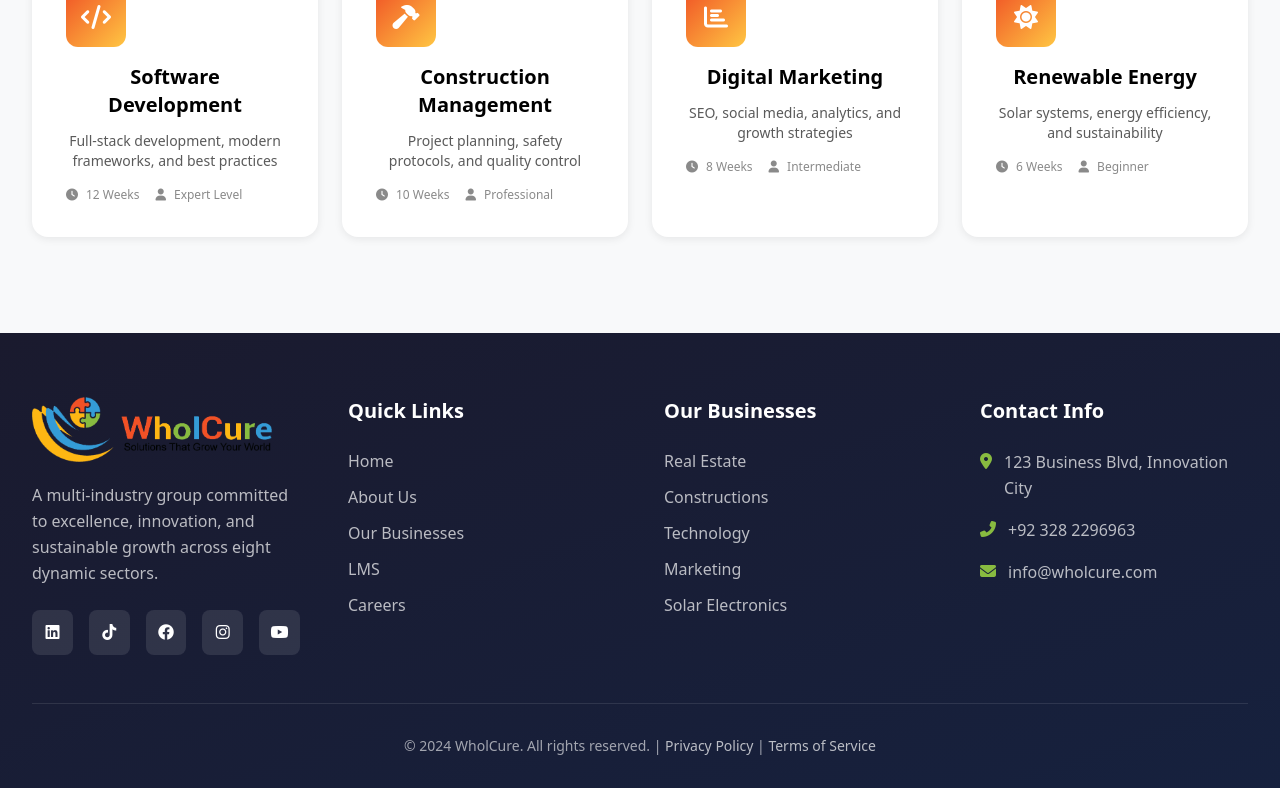
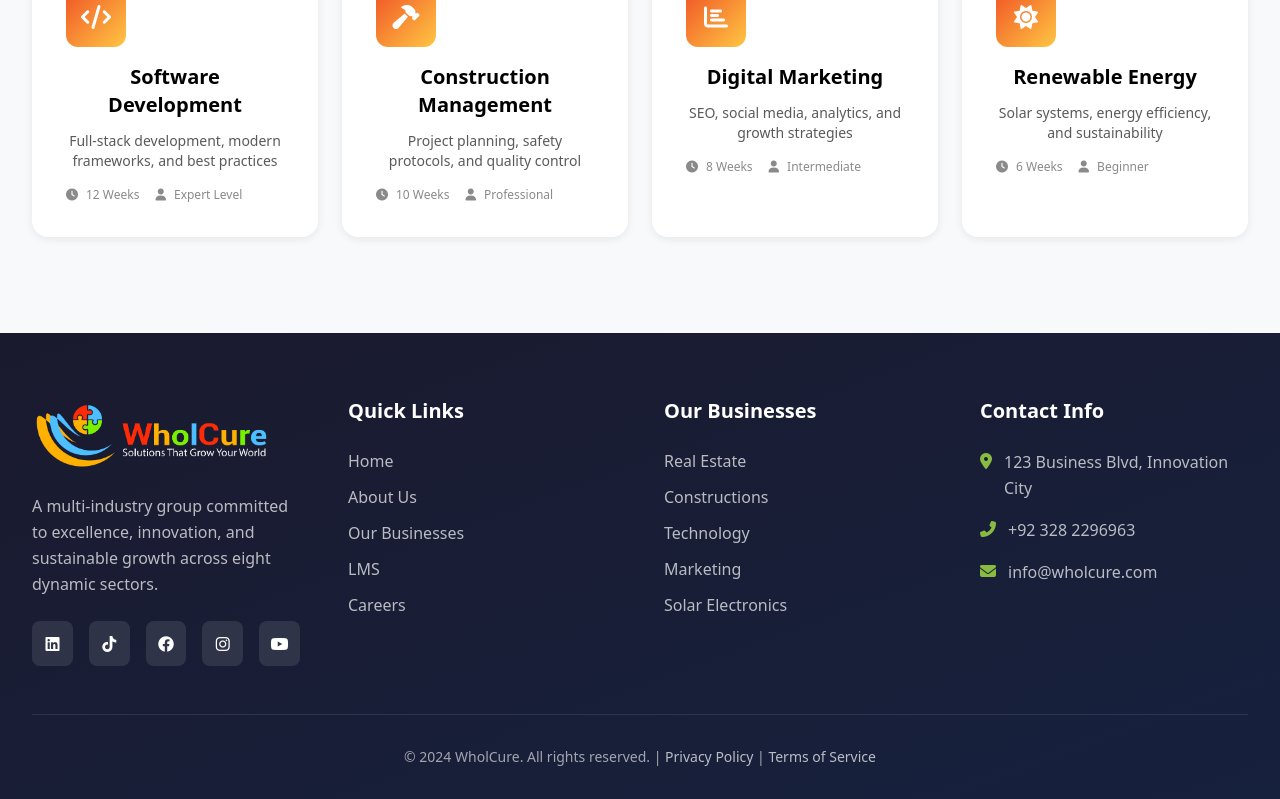
Before and after one commit to Anik-Zod/Wholcure, a Next.js app: page /lms in a window 1280 px wide. Shown: the part 813-1612 px from the top of the page. Built offline with nearby package versions, Linux system fonts and the light colour scheme.

Commit message:
feat: implement new Footer component with navigation, social links, contact information, and its associated logo asset.

```diff
--- a/app/components/Footer.tsx
+++ b/app/components/Footer.tsx
@@ -23,7 +23,7 @@ export default function Footer() {
             <div className="container max-w-7xl mx-auto px-8">
                 <div className="grid grid-cols-1 md:grid-cols-2 lg:grid-cols-4 gap-12 mb-12">
                     <div className="footer-section">
-                        <img src="wholcure.png" alt="wholcure" className="w-60 pb-5 " />
+                        <img src="White tagline logo.pdf.png" alt="wholcure" className="w-60 pb-5 " />
                         <p className="text-white/70 leading-relaxed mb-6">A multi-industry group committed to excellence, innovation, and sustainable growth across eight dynamic sectors.</p>
                         <div className="flex gap-4 mt-6">
                             {['linkedin', 'tiktok', 'facebook', 'instagram', 'youtube'].map((social, i) => (
```
Also changed, not shown: public/White tagline logo.pdf.png (added), 1 other file (tests, documents, lock files or other folders).
